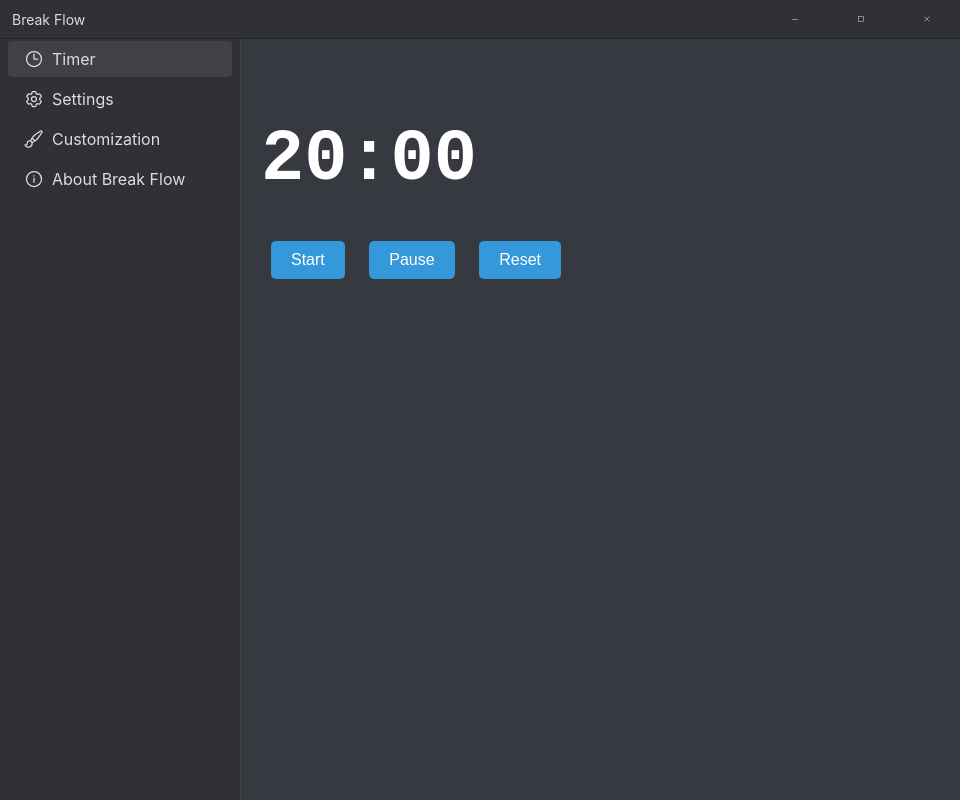
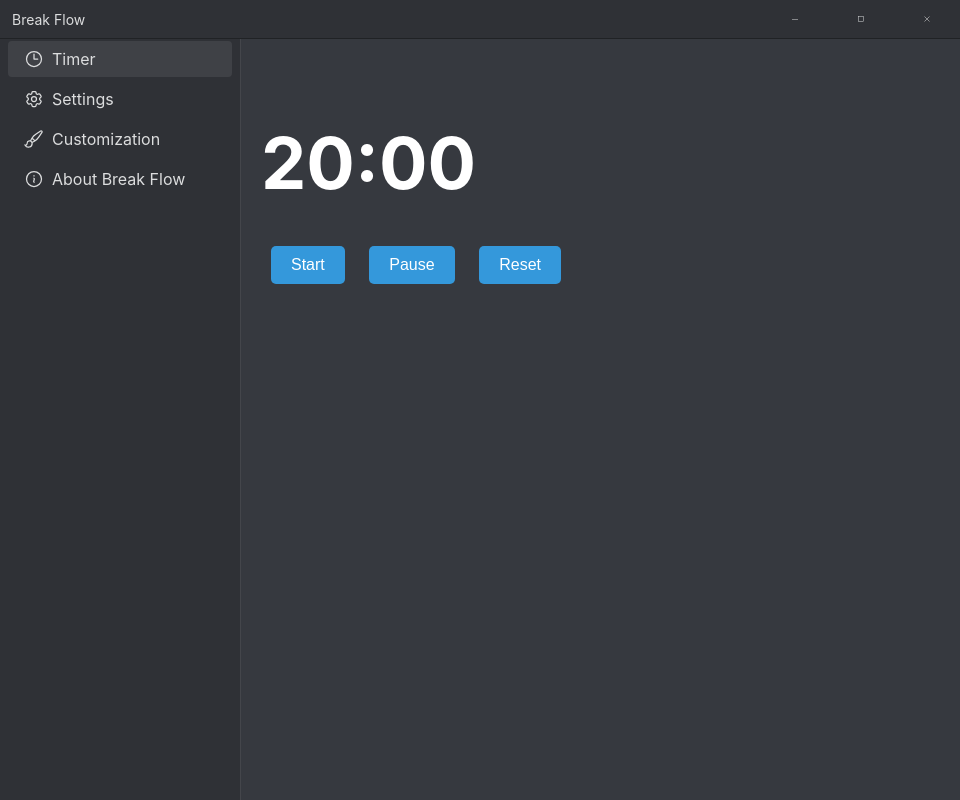
Before and after one commit to salmantln/breakflow_app, an Electron app: page index.html in a window 960 px wide. Drawn offline with Linux system fonts and the light colour scheme; no server answers.

Commit message:
updated package.json

```diff
--- a/index.html
+++ b/index.html
@@ -15,7 +15,11 @@
         font-size: 72px;
         font-weight: bold;
         margin: 40px 0;
-        font-family: monospace;
+        /* font-family: monospace; */
+        font-family: '-apple-system', 'Segoe UI', system-ui;
+  /* Enable rounded style where available */
+  -webkit-font-feature-settings: 'ss01';
+  font-feature-settings: 'ss01';
         color: #ffffff;
         display: flex;
       }
--- a/package.json
+++ b/package.json
@@ -82,5 +82,9 @@
     "electron-store": "^8.1.0",
     "posthog-js": "^1.194.1",
     "posthog-node": "^4.3.1"
-  }
+  },
+  "bugs": {
+    "url": "https://github.com/salmantln/breakflow_app/issues"
+  },
+  "homepage": "https://github.com/salmantln/breakflow_app#readme"
 }
```
Also changed, not shown: break-overlay.html (+6 -2 lines), styles.css (+6 -2 lines).
